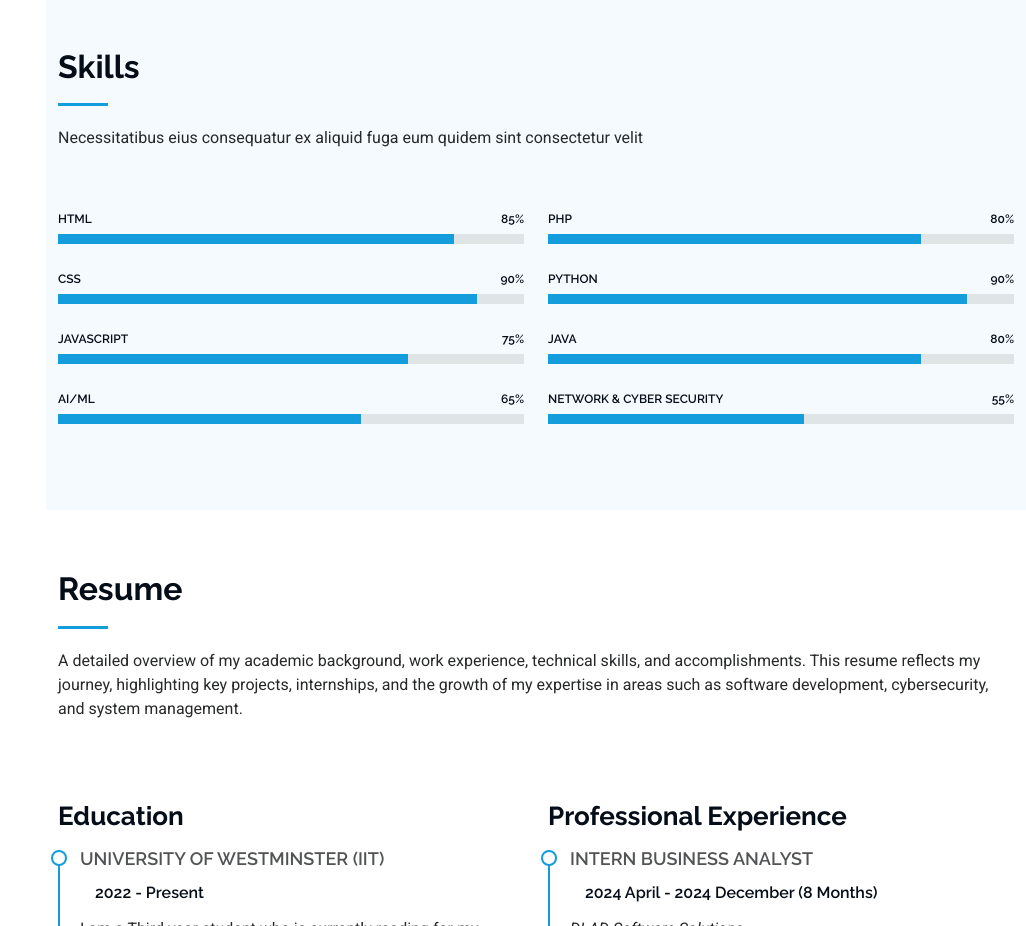
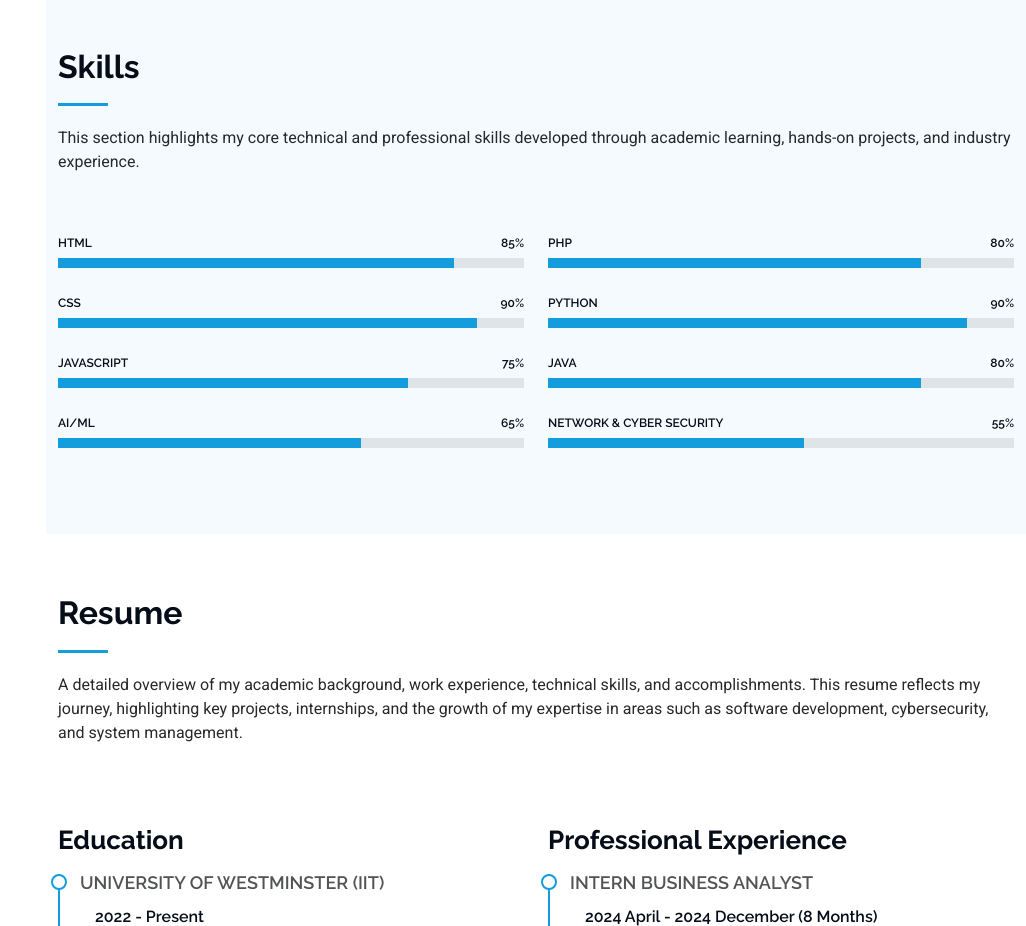
Before and after one commit to Parindyaa/Personal-portfolio, a plain HTML site: page index.html in a window 1280 px wide. Shown: the part 1680-2606 px from the top of the page, without its empty margins (254-1280 px from the left). Drawn offline with Linux system fonts and the light colour scheme.

Commit message:
changed details

```diff
--- a/index.html
+++ b/index.html
@@ -182,7 +182,7 @@
       <!-- Section Title -->
       <div class="container section-title" data-aos="fade-up">
         <h2>Skills</h2>
-        <p>Necessitatibus eius consequatur ex aliquid fuga eum quidem sint consectetur velit</p>
+        <p>This section highlights my core technical and professional skills developed through academic learning, hands-on projects, and industry experience.</p>
       </div><!-- End Section Title -->
 
       <div class="container" data-aos="fade-up" data-aos-delay="100">
@@ -505,8 +505,6 @@
                 </div>
               </div>
             </div><!-- End Portfolio Item -->
-
-
           </div><!-- End Portfolio Container -->
 
         </div>
```
